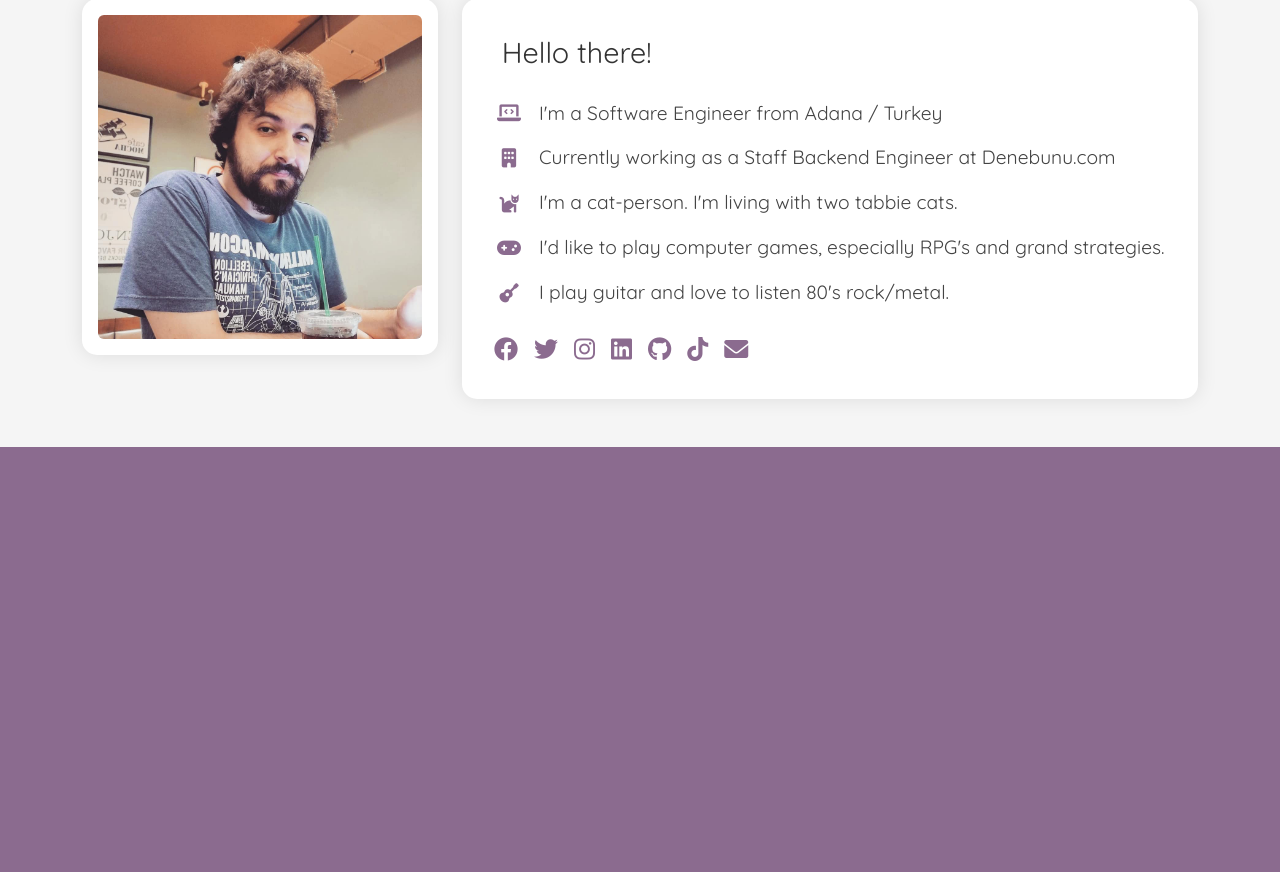
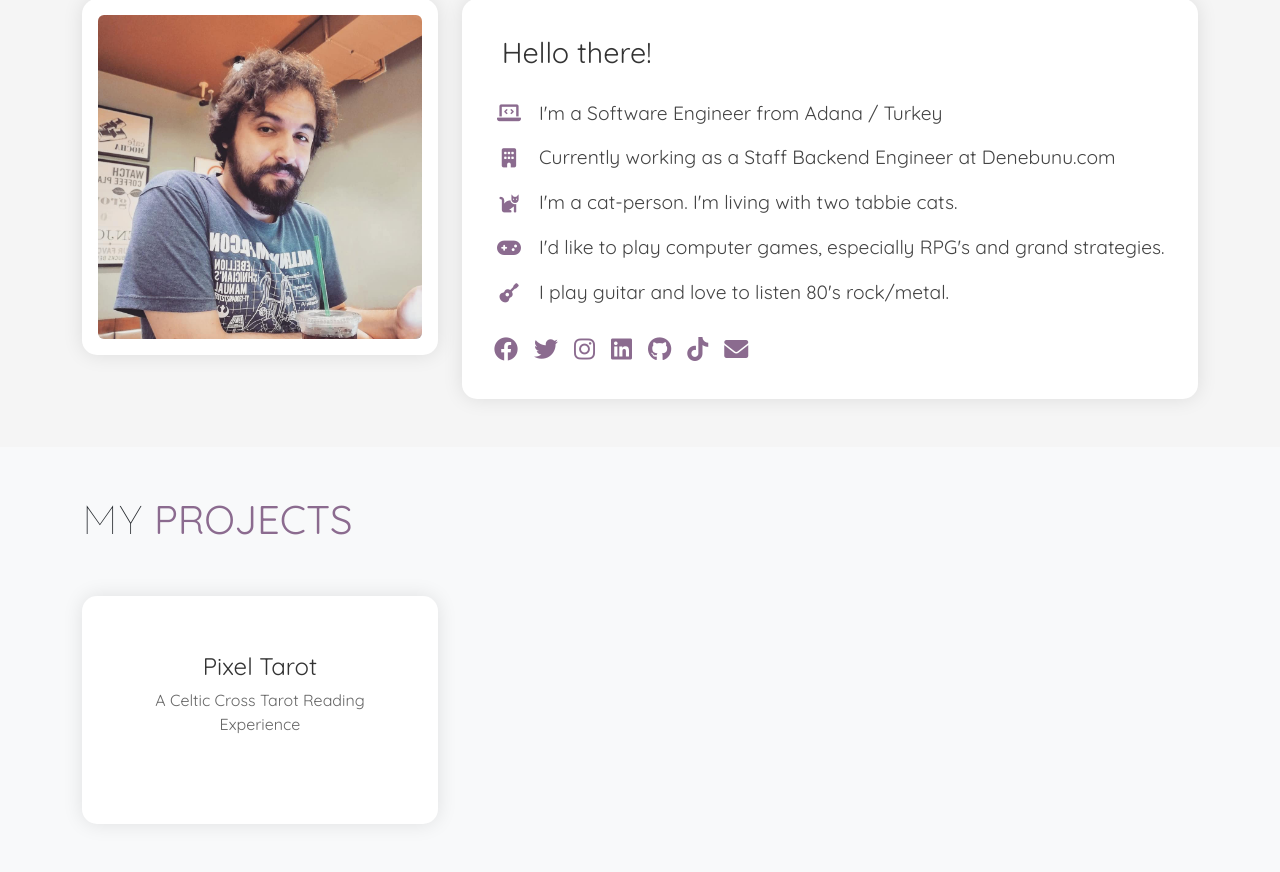
Before and after one commit to dhargan/tunay-django, a Django app: page / in a window 1280 px wide. Shown: the part 400-1272 px from the top of the page. Before the commit the page ends 847 px from the top, so only its background shows below. Run offline with Django 5.2, Linux system fonts and the light colour scheme.

Commit message:
Add project section and styles in index.html and style.css

```diff
--- a/tunay/home/static/css/style.css
+++ b/tunay/home/static/css/style.css
@@ -11,6 +11,10 @@ body {
 
 .highlight {
     color: #ffd700;
+}
+
+.purple-txt {
+    color: #8b6b8f;
 }
 
 .profile-image {
@@ -103,3 +107,74 @@ body {
   font-weight: 400;
   font-style: normal;
 }
+
+.projects-section {
+    background-color: #f8f9fa;
+}
+
+.section-title {
+    font-size: 2.5rem;
+    margin-bottom: 2rem;
+}
+
+.project-card {
+    text-decoration: none;
+    display: block;
+    transition: all 0.3s ease;
+}
+
+.project-card .card {
+    background: white;
+    border: none;
+    border-radius: 15px;
+    box-shadow: 0 0 20px rgba(0,0,0,0.1);
+    overflow: hidden;
+    transition: all 0.3s ease;
+}
+
+.project-card .card-body {
+    padding: 2rem;
+}
+
+.project-card i {
+    color: #8b6b8f;
+    margin-bottom: 1rem;
+}
+
+.project-card .card-title {
+    color: #333;
+    font-size: 1.5rem;
+    margin-bottom: 0.5rem;
+}
+
+.project-card .card-text {
+    color: #666;
+    font-family: "Quicksand", sans-serif;
+}
+
+.project-hover {
+    margin-top: 1.5rem;
+    color: #8b6b8f;
+    font-family: "Quicksand", sans-serif;
+    font-weight: 500;
+    display: flex;
+    align-items: center;
+    justify-content: center;
+    gap: 10px;
+    opacity: 0;
+    transform: translateY(10px);
+    transition: all 0.3s ease;
+}
+
+.project-card:hover {
+    transform: translateY(-5px);
+}
+
+.project-card:hover .card {
+    box-shadow: 0 10px 30px rgba(0,0,0,0.15);
+}
+
+.project-card:hover .project-hover {
+    opacity: 1;
+    transform: translateY(0);
+}
--- a/tunay/home/templates/index.html
+++ b/tunay/home/templates/index.html
@@ -55,7 +55,6 @@
                         </div>
                     </div>
 
-
                     <div class="social-links mt-4">
                         <a href="https://www.facebook.com/teyobeyler" target="_blank" class="social-icon"><i class="fab fa-facebook"></i></a>
                         <a href="https://x.com/teyobeyler" target="_blank" class="social-icon"><i class="fab fa-twitter"></i></a>
@@ -70,6 +69,32 @@
         </div>
     </div>
 
+    <div class="projects-section py-5">
+        <div class="container">
+            <h2 class="section-title mb-5">
+                <span class="josefin-sans-txt">MY</span>
+                <span class="purple-txt quicksand-txt">PROJECTS</span>
+            </h2>
+            <div class="row">
+                <div class="col-md-4">
+                    <a href="/pixel-tarot" class="project-card">
+                        <div class="card">
+                            <div class="card-body text-center">
+                                <i class="fas fa-cards fa-3x mb-3"></i>
+                                <h3 class="card-title quicksand-txt">Pixel Tarot</h3>
+                                <p class="card-text">A Celtic Cross Tarot Reading Experience</p>
+                                <div class="project-hover">
+                                    <span>Try it now</span>
+                                    <i class="fas fa-arrow-right"></i>
+                                </div>
+                            </div>
+                        </div>
+                    </a>
+                </div>
+            </div>
+        </div>
+    </div>
+
     <script src="https://code.jquery.com/jquery-3.6.0.min.js"></script>
     <script src="https://cdn.jsdelivr.net/npm/bootstrap@5.3.0/dist/js/bootstrap.bundle.min.js"></script>
 </body>
```
